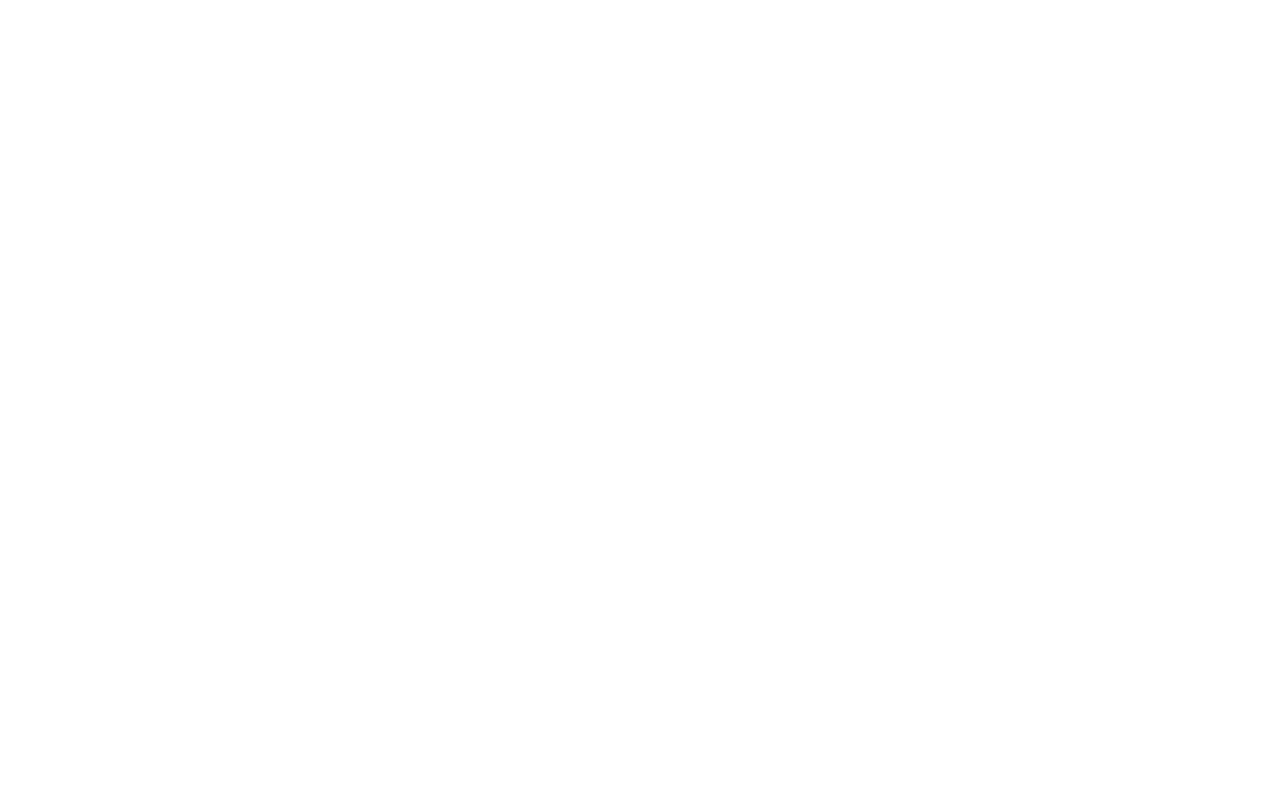
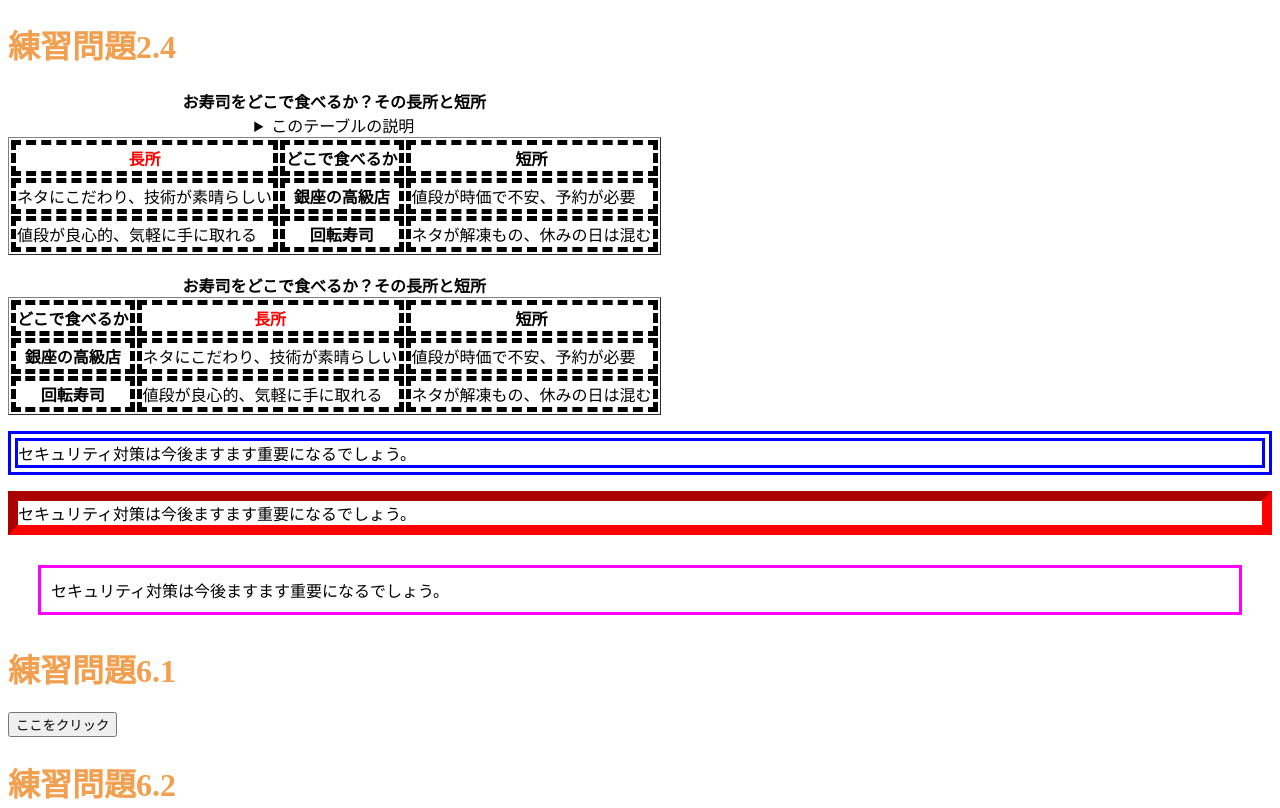
Before and after one commit to yugo0911/web2026_0928, a plain HTML site: page index.html in a window 1280 px wide. Shown: the top 808 px of the page. Drawn offline with Linux system fonts and the light colour scheme.

Commit message:
Fix script tag for ex6-13.js in index.html

```diff
--- a/index.html
+++ b/index.html
@@ -15,7 +15,7 @@
   <script src="ex6-9.js"></script>
   <script src="ex6-11.js"></script>
   <script src="ex6-12.js"></script>
-  <script src="ex6-13.js.></script>
+  <script src="ex6-13.js"></script>
 </head>
 
 <body>
```
